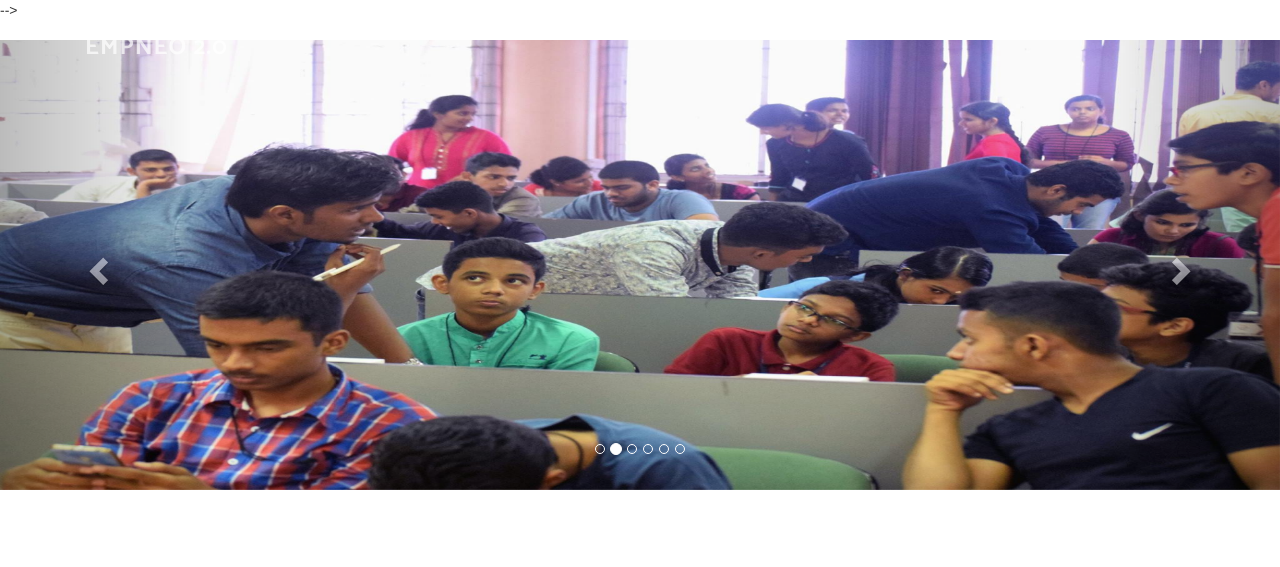
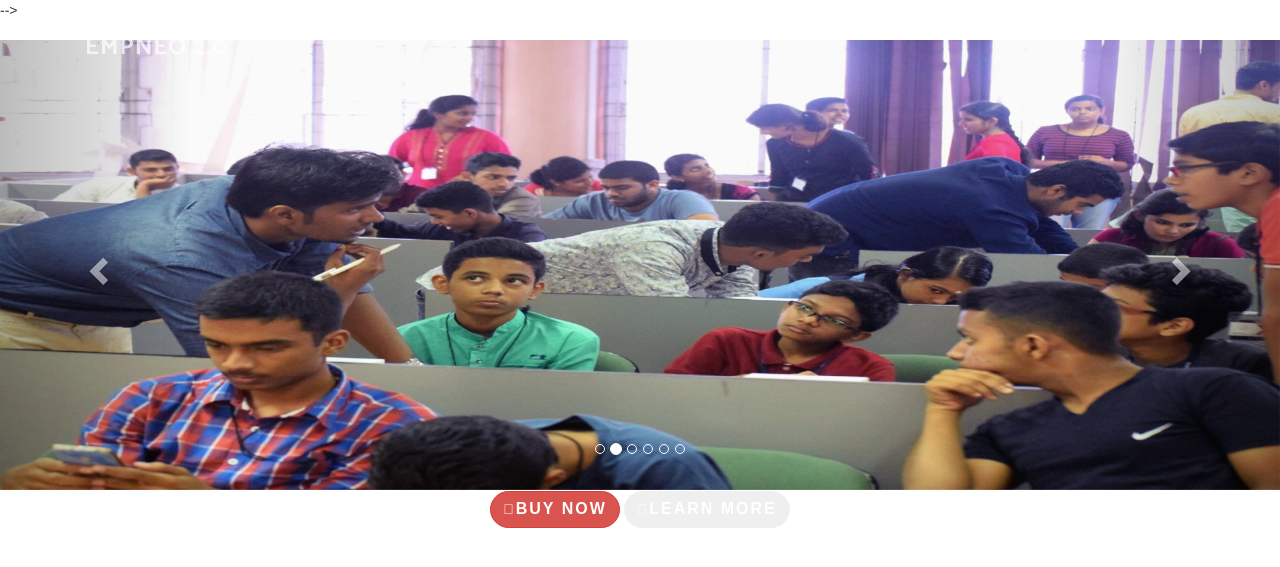
Before and after one commit to IEEEMEC/empneo, a Jekyll site: the page built from index.html, in a window 1280 px wide and 900 px high. Shown: the top 567 px of the window. Built offline with Jekyll 4.4.1, drawn with Linux system fonts in a browser that asks for light colours; nearby versions of some CDN libraries; some web fonts are replaced; the list of posts is cut into pages by our own code.

Commit message:
Buttons added

```diff
--- a/_includes/header.html
+++ b/_includes/header.html
@@ -121,6 +121,10 @@ max-height: 450px;
         <span class="sr-only">Next</span>
     </a>
 </div>
+<div align="center">
+  <button class="btn btn-danger glyphicon glyphicon-gbp" type="button"><font size="3" face="arial,halvetica"><b>Buy now</b></font></button>
+<button class="btn btn-dark glyphicon glyphicon-info-sign" type="button"><font size="3" face="arial,halvetica"><b>Learn more</b></font></button>
+</div>
    <!-- <div class="container">
         <div class="row">
             <div class="col-sm-7">
```
